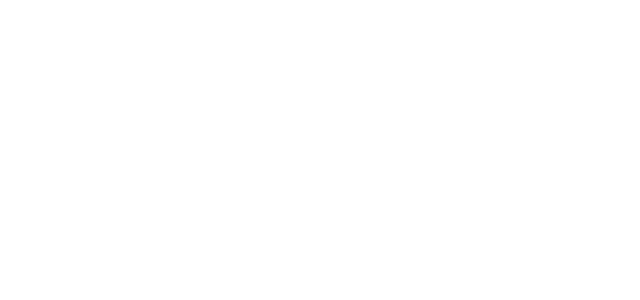
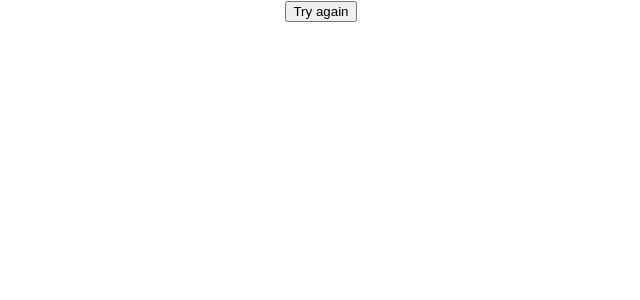
Before and after one commit to VedS1/hackviolet2024, a React (Create React App) app: page /loginfailed in a window 1280 px wide. Before the commit this address had no page. Shown: the top 300 px of the page, without its empty margins (319-959 px from the left). Built offline with nearby package versions, Linux system fonts and the light colour scheme.

Commit message:
App and separate files

```diff
--- a/src/App.js
+++ b/src/App.js
@@ -2,6 +2,7 @@ import "./App.css";
 import {BrowserRouter as Router, Routes, Route} from 'react-router-dom';
 import Login from "./pages/Login";
 import SignUp from "./pages/SignUp";
+import LoginFailed from "./pages/LoginFailed";
 
 function App() {
     return (
@@ -10,6 +11,8 @@ function App() {
                 <Routes>
                     <Route path = "/login" element = {<Login/>}/>
                     <Route path = "/signup" element = {<SignUp/>}/>
+                    <Route path = "/loginfailed" element = {<LoginFailed/>}/>
+
                 </Routes>
             </Router>
         </div>
--- a/src/pages/Login.js
+++ b/src/pages/Login.js
@@ -9,12 +9,35 @@ function Login() {
     const [username, setUsername] = useState('');
     const navigate = useNavigate();
 
+
+
     const onButtonClick = async (event) => {
         event.preventDefault(); // Prevent default form submission behavior
         try {
             const response = await axios.post('http://localhost:3001/login', { email, password });
             console.log(response.data);
             // Redirect or handle login success here
+            const loginUser = (event) =>{
+                event.preventDefault();
+                axios.post("http://localhost:3001/login", {
+                    password:password,
+                    email: email,
+                })
+                    .then(response => {
+                        if(response.data.length==0)
+                        {
+
+                            navigate('/loginfailed');
+
+
+                        }
+                        else{
+                            const id = response.data.shift();
+                            window.localStorage.setItem('token', id._id);
+                            navigate('/');
+                        }
+                    });};
+
         } catch (error) {
             console.error(error);
         }
--- /dev/null
+++ b/src/pages/LoginFailed.js
@@ -0,0 +1,25 @@
+import React, { useState } from "react";
+import { Routes, Route, useNavigate } from 'react-router-dom';
+import axios from 'axios';
+
+function LoginFailed() {
+
+    const navigate = useNavigate();
+
+    const tryAgainButtonClick = () => {
+        navigate('/login');
+    };
+
+    return(
+        <div className="tryAgainContainer">
+            <input
+                className="TryAgainButton"
+                type="button"
+                onClick={tryAgainButtonClick}
+                value="Try again"
+            />
+        </div>
+    );
+}
+
+export default LoginFailed;
--- a/src/pages/SignUp.js
+++ b/src/pages/SignUp.js
@@ -52,7 +52,7 @@ function SignUp() {
                         className="SignUpSubmit"
                         type="submit"
                         value="Submit"
-                        onclick={signUpButtonClick}
+                        onClick={signUpButtonClick}
                     />
                 </div>
             </form>
```
